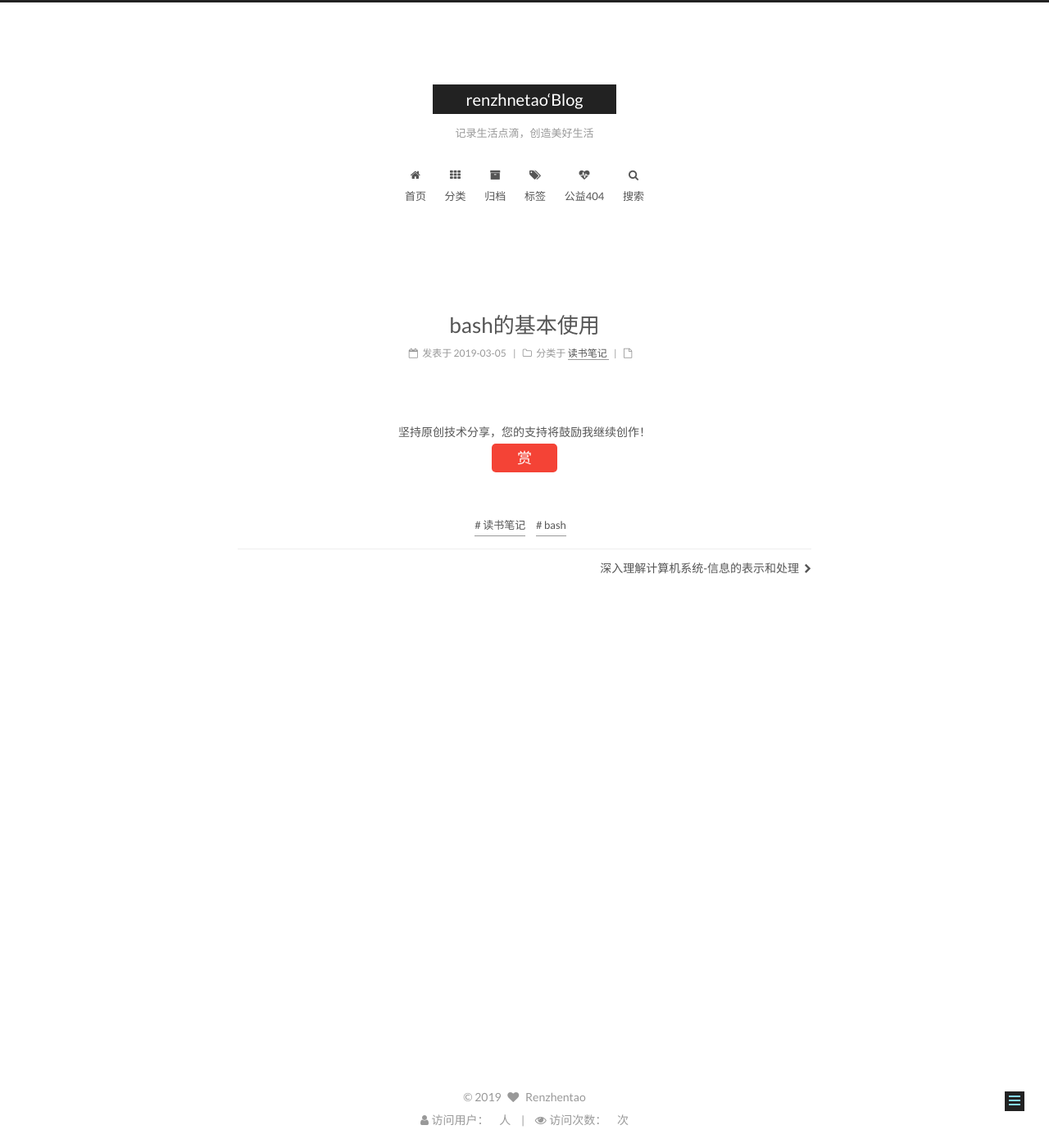
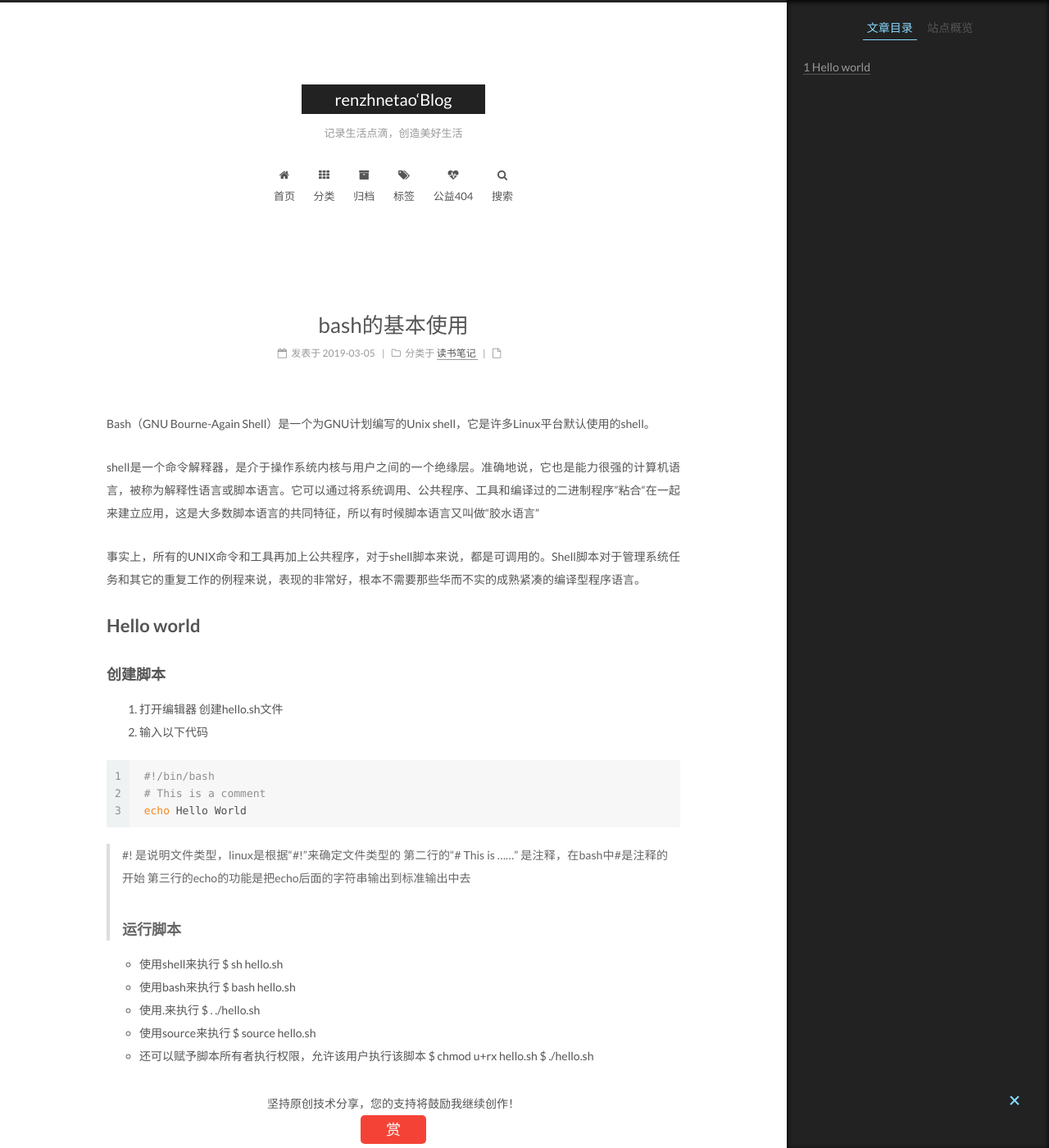
Before and after one commit to marco6688/sirren.github.io, a Jekyll site: the page built from _posts/2019-03-06-bash-study-note.md, in a window 1280 px wide and 1400 px high. Shown: the whole window at 82% size. Built offline with Jekyll 4.4.1, drawn with Linux system fonts in a browser that asks for light colours; comment, search, counter and statistics services are not loaded.

Commit message:
Update 2019-03-06-bash-study-note.md

````diff
--- a/_posts/2019-03-06-bash-study-note.md
+++ b/_posts/2019-03-06-bash-study-note.md
@@ -7,3 +7,37 @@ tags:
 - 读书笔记
 - bash
 ---
+
+Bash（GNU Bourne-Again Shell）是一个为GNU计划编写的Unix shell，它是许多Linux平台默认使用的shell。
+
+shell是一个命令解释器，是介于操作系统内核与用户之间的一个绝缘层。准确地说，它也是能力很强的计算机语言，被称为解释性语言或脚本语言。它可以通过将系统调用、公共程序、工具和编译过的二进制程序”粘合“在一起来建立应用，这是大多数脚本语言的共同特征，所以有时候脚本语言又叫做“胶水语言”
+
+事实上，所有的UNIX命令和工具再加上公共程序，对于shell脚本来说，都是可调用的。Shell脚本对于管理系统任务和其它的重复工作的例程来说，表现的非常好，根本不需要那些华而不实的成熟紧凑的编译型程序语言。
+
+# Hello world
+
+### 创建脚本
+1. 打开编辑器 创建hello.sh文件
+2. 输入以下代码
+
+``` sh
+ #!/bin/bash
+ # This is a comment
+ echo Hello World
+```
+> #! 是说明文件类型，linux是根据“#!”来确定文件类型的
+> 第二行的“# This is ……” 是注释，在bash中#是注释的开始
+> 第三行的echo的功能是把echo后面的字符串输出到标准输出中去
+### 运行脚本
+
+- 使用shell来执行
+  $ sh hello.sh
+- 使用bash来执行
+  $ bash hello.sh
+- 使用.来执行
+  $ . ./hello.sh
+- 使用source来执行
+  $ source hello.sh
+- 还可以赋予脚本所有者执行权限，允许该用户执行该脚本
+  $ chmod u+rx hello.sh
+  $  ./hello.sh
````
